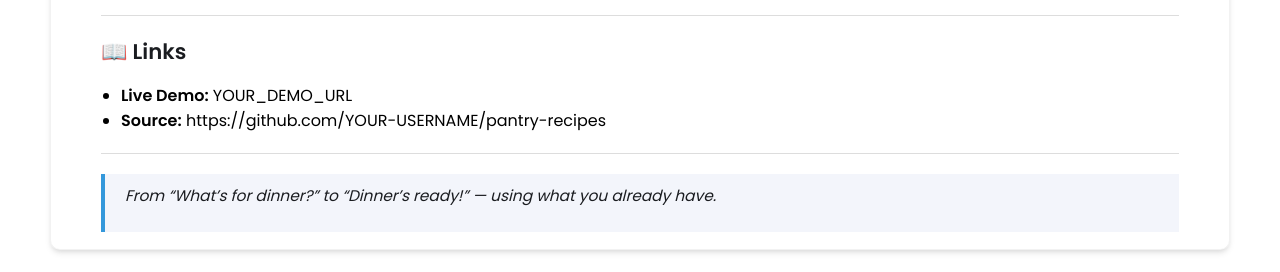
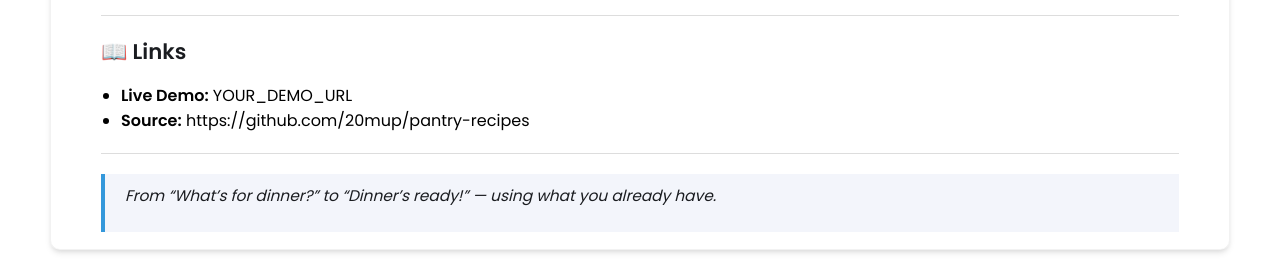
Before and after one commit to 20mup/20mup.github.io, a Jekyll site: the page built from _projects/pantry-recipes/index.md, in a window 1280 px wide and 900 px high, scrolled down 3740 px. Shown: the part 625-897 px from the top of the window. Built offline with Jekyll 4.4.1, drawn with Linux system fonts in a browser that asks for light colours; some of the changed lines change nothing that is shown.

Commit message:
Update index.md

```diff
--- a/_projects/pantry-recipes/index.md
+++ b/_projects/pantry-recipes/index.md
@@ -98,7 +98,7 @@ detailed.sort((a, b) => a.missingCount - b.missingCount);
 ## 📖 Links
 
 - **Live Demo:** YOUR_DEMO_URL
-- **Source:** https://github.com/YOUR-USERNAME/pantry-recipes
+- **Source:** https://github.com/20mup/pantry-recipes
 
 ---
 
```
